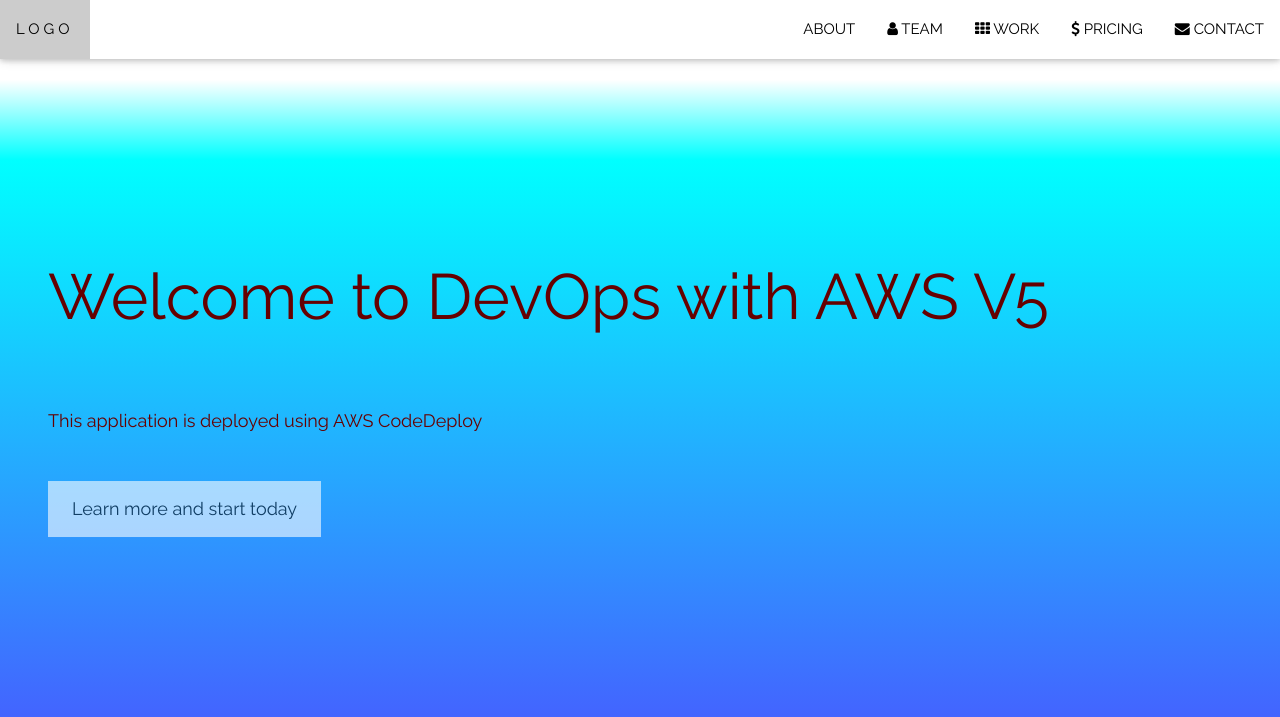
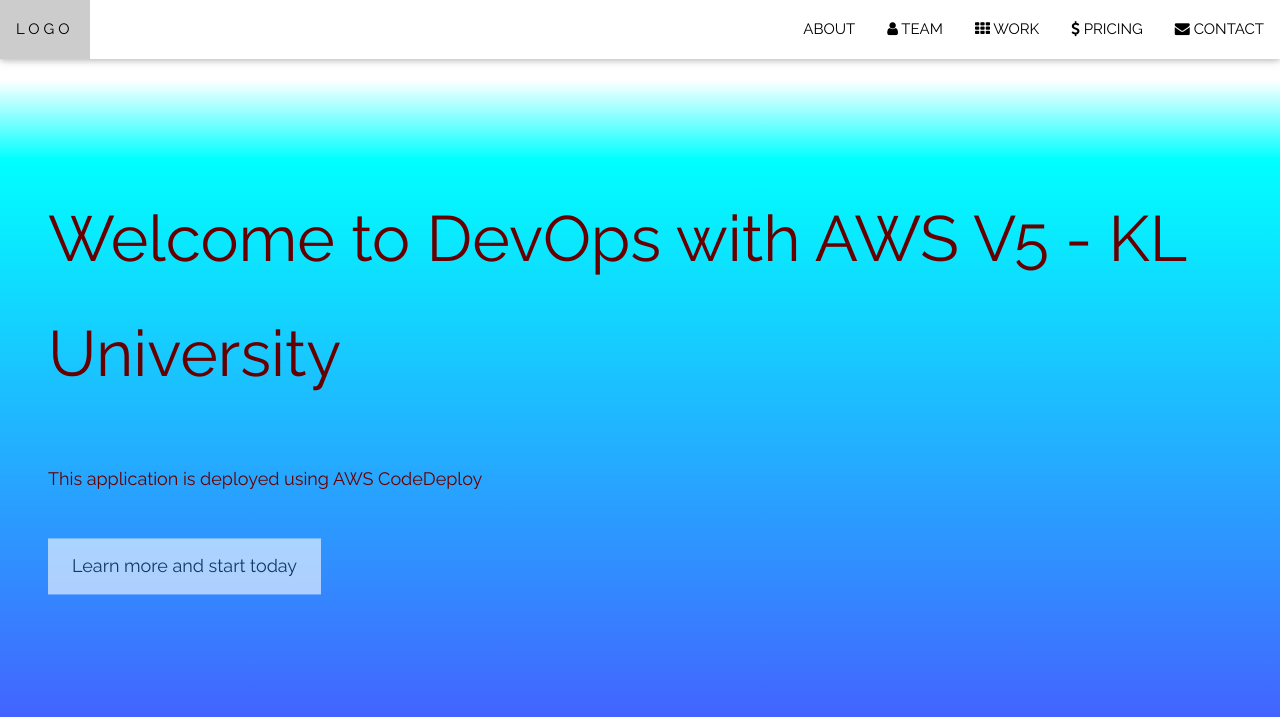
Before and after one commit to chanukya2307/CI-CD, a plain HTML site: page index.html in a window 1280 px wide. Shown: the top 717 px of the page. Drawn offline with nearby package versions, Linux system fonts and the light colour scheme.

Commit message:
Update index.html

```diff
--- a/index.html
+++ b/index.html
@@ -65,7 +65,7 @@ body, html {
 <!-- Header with full-height image -->
 <header class="bgimg-1 w3-display-container" id="home">
   <div class="w3-display-left" style="padding:48px">
-    <span class="w3-jumbo w3-hide-small">Welcome to DevOps with AWS V5</span><br>
+    <span class="w3-jumbo w3-hide-small">Welcome to DevOps with AWS V5 - KL University</span><br>
     <span class="w3-xxlarge w3-hide-large w3-hide-medium">Start something that matters</span><br>
     <span class="w3-large">This application is deployed using AWS CodeDeploy</span>
     <p><a href="#about" class="w3-button w3-white w3-padding-large w3-large w3-margin-top w3-opacity w3-hover-opacity-off">Learn more and start today</a></p>
```
